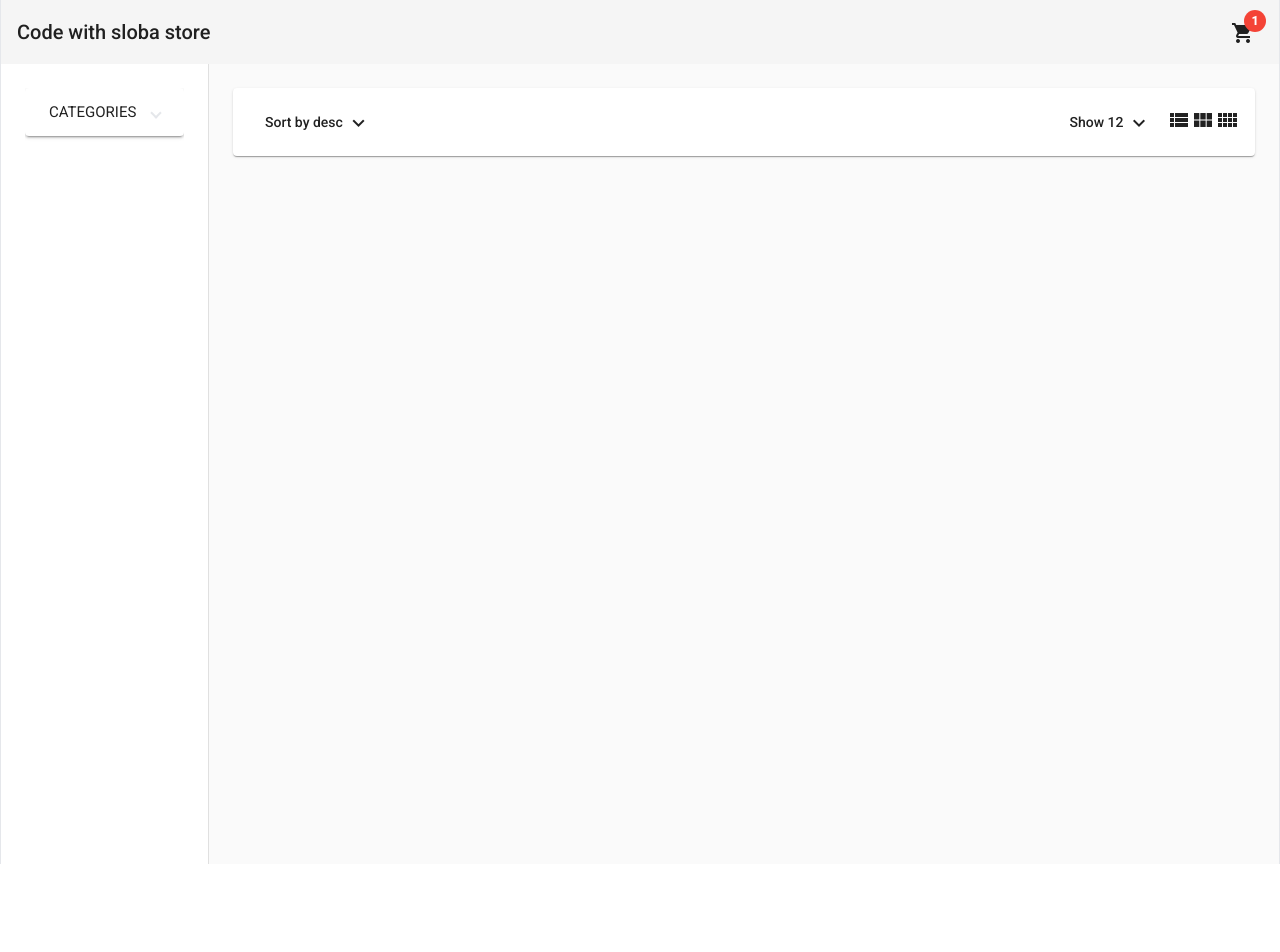
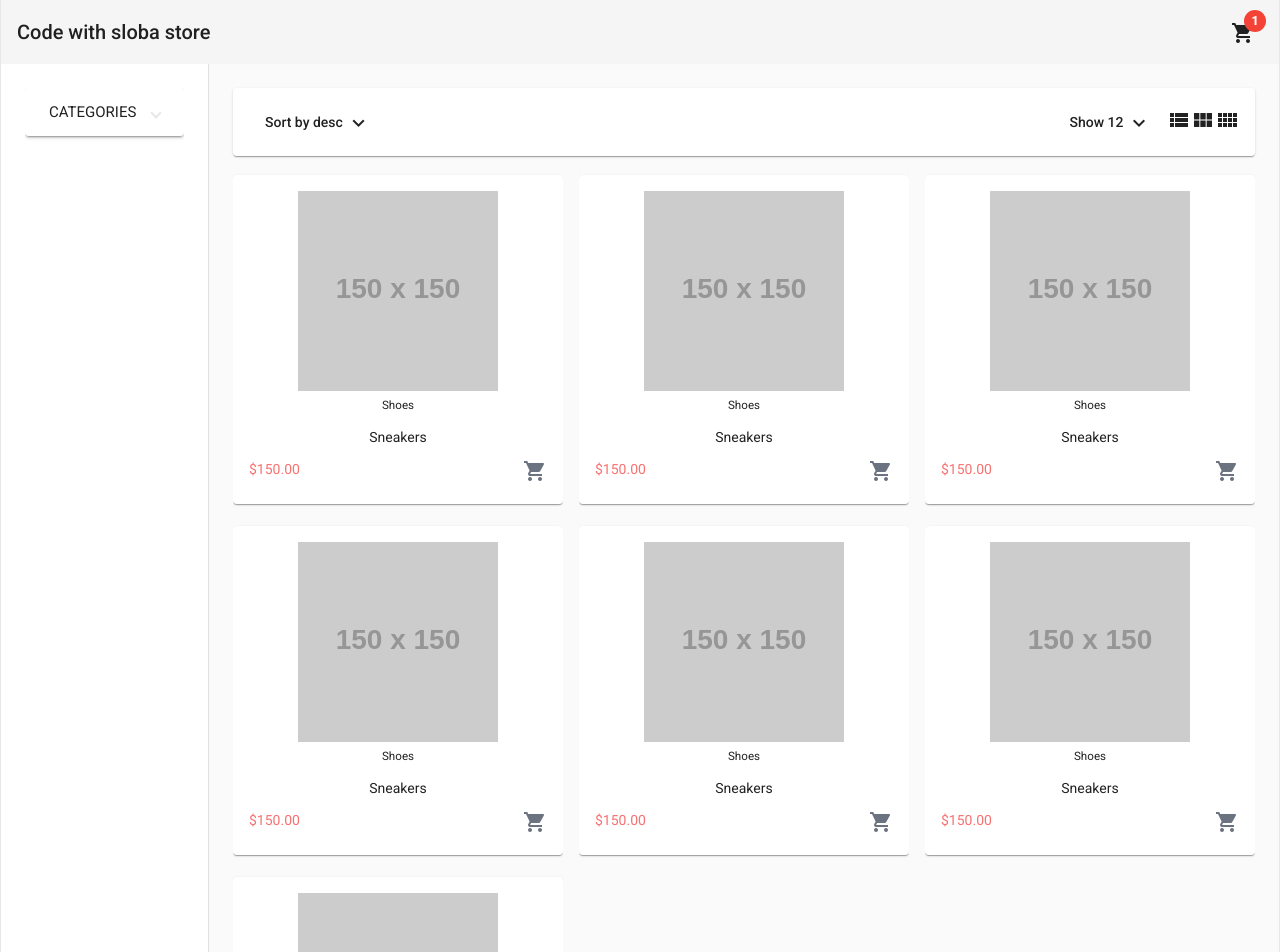
Before and after one commit to kel7774/angular-shop, an Angular app: page /home in a window 1280 px wide. Shown: the top 952 px of the page. Before the commit the page ends 864 px from the top, so only its background shows below. Built offline with nearby package versions, Linux system fonts and the light colour scheme.

Commit message:
add product box w/ different layout views based on columns, completed home page

```diff
--- a/src/app/app.module.ts
+++ b/src/app/app.module.ts
@@ -21,6 +21,7 @@
 import { HomeComponent } from './pages/home/home.component';
 import { ProductsHeaderComponent } from './pages/components/products-header/products-header.component';
 import { FiltersComponent } from './pages/home/components/filters/filters.component';
+import { ProductBoxComponent } from './pages/home/components/product-box/product-box.component';
 
 @NgModule({
   declarations: [
@@ -28,7 +29,8 @@
     HeaderComponent,
     HomeComponent,
     ProductsHeaderComponent,
-    FiltersComponent
+    FiltersComponent,
+    ProductBoxComponent
   ],
   imports: [
     BrowserModule,
--- /dev/null
+++ b/src/app/pages/home/components/product-box/product-box.component.html
@@ -0,0 +1,25 @@
+<mat-card [ngClass]="{'text-center': !fullWidthMode}">
+  <div [ngClass]="{flex: fullWidthMode}">
+    <img
+      class="mb-1 mx-auto h-[200px]"
+      [ngClass]="{'h-200px': !fullWidthMode, 'h-[360px]': fullWidthMode}"
+      src="https://via.placeholder.com/150"
+    />
+    <div
+      class="w-full"
+      [ngClass]="{'px-8 flex flex-col justify-between': fullWidthMode}"
+    >
+      <div>
+        <h5>Shoes</h5>
+        <p class="truncate hover:whitespace-normal">Sneakers</p>
+        <p *ngIf="fullWidthMode">Description</p>
+      </div>
+      <div class="flex justify-between">
+        <span class="text-red-400">{{ '150' | currency }}</span>
+        <button>
+          <mat-icon class="text-gray-500">shopping_cart</mat-icon>
+        </button>
+      </div>
+    </div>
+  </div>
+</mat-card>
--- /dev/null
+++ b/src/app/pages/home/components/product-box/product-box.component.ts
@@ -0,0 +1,15 @@
+import { Component, Input, OnInit } from '@angular/core';
+
+@Component({
+  selector: 'app-product-box',
+  templateUrl: './product-box.component.html'
+})
+export class ProductBoxComponent implements OnInit {
+  @Input() fullWidthMode = false;
+
+  constructor() { }
+
+  ngOnInit(): void {
+  }
+
+}
--- a/src/app/pages/home/home.component.html
+++ b/src/app/pages/home/home.component.html
@@ -5,9 +5,31 @@
   <mat-drawer-content class="p-6">
     <app-products-header (columnsCountChange)="onColumnsCountChange($event)">
     </app-products-header>
-    <mat-grid-list gutterSize="16" [cols]="cols" [rowHeight]="rowHeight">
+    <mat-grid-list
+      gutterSize="16"
+      [cols]="cols"
+      [rowHeight]="rowHeight"
+    >
       <mat-grid-tile>
-
+        <app-product-box class="w-full" [fullWidthMode]="cols === 1"></app-product-box>
+      </mat-grid-tile>
+      <mat-grid-tile>
+        <app-product-box class="w-full" [fullWidthMode]="cols === 1"></app-product-box>
+      </mat-grid-tile>
+      <mat-grid-tile>
+        <app-product-box class="w-full" [fullWidthMode]="cols === 1"></app-product-box>
+      </mat-grid-tile>
+      <mat-grid-tile>
+        <app-product-box class="w-full" [fullWidthMode]="cols === 1"></app-product-box>
+      </mat-grid-tile>
+      <mat-grid-tile>
+        <app-product-box class="w-full" [fullWidthMode]="cols === 1"></app-product-box>
+      </mat-grid-tile>
+      <mat-grid-tile>
+        <app-product-box class="w-full" [fullWidthMode]="cols === 1"></app-product-box>
+      </mat-grid-tile>
+      <mat-grid-tile>
+        <app-product-box class="w-full" [fullWidthMode]="cols === 1"></app-product-box>
       </mat-grid-tile>
     </mat-grid-list>
   </mat-drawer-content>
```
